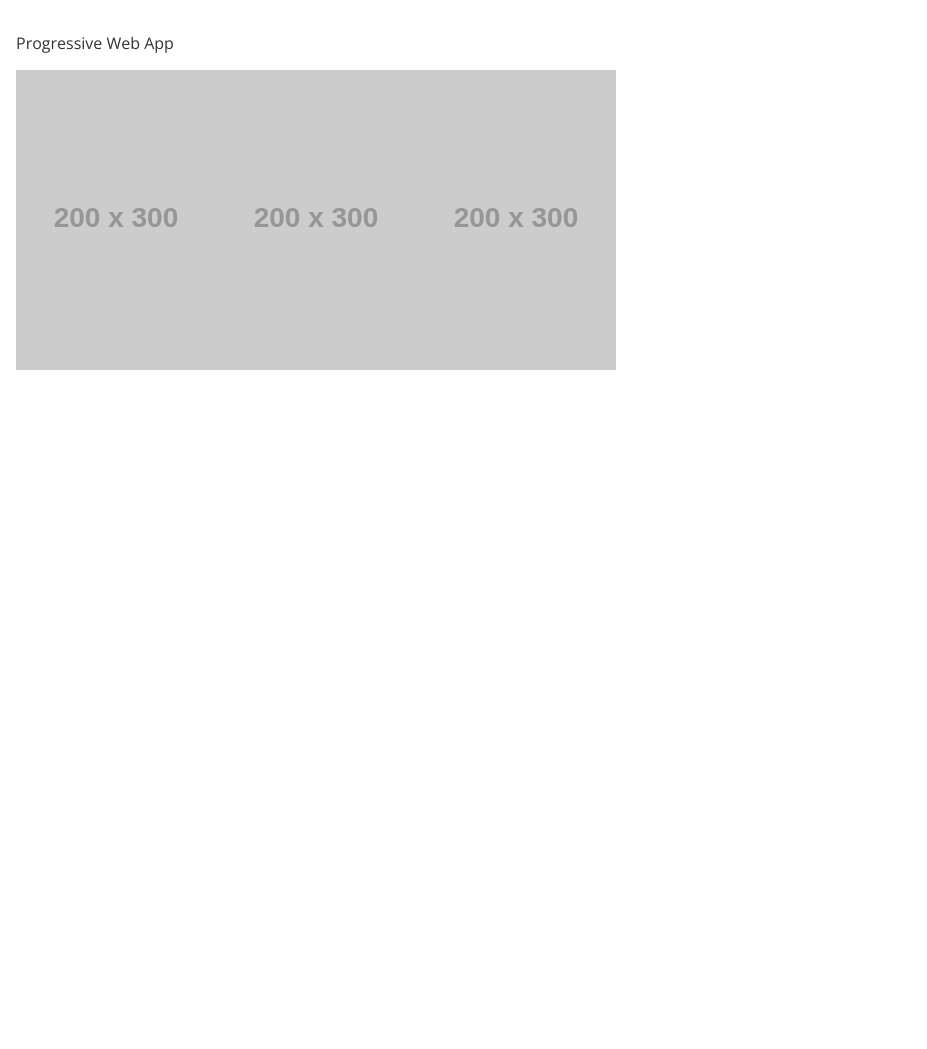
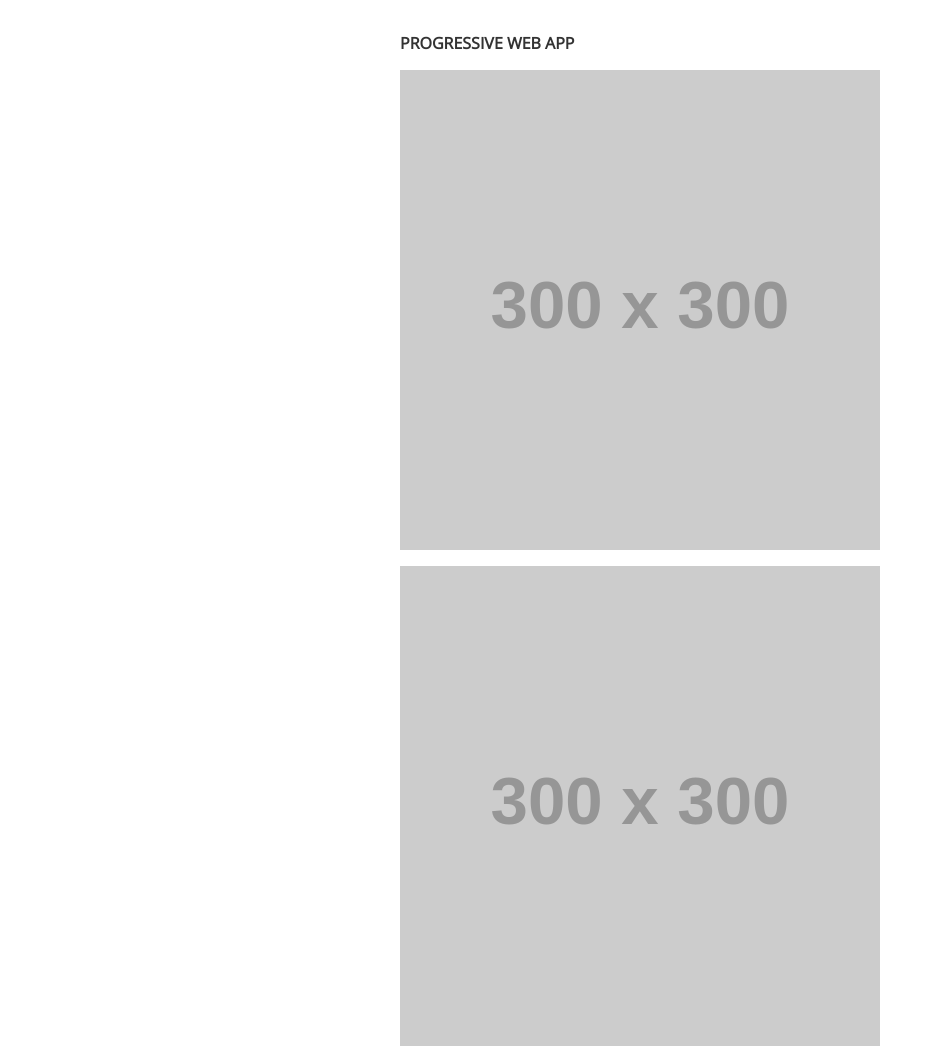
Before and after one commit to frizadiga/pwa-play, a plain HTML site: page index.html in a window 1280 px wide. Shown: the top 1049 px of the page, without its empty margins (0-927 px from the left). Before the commit the page ends 800 px from the top, so only its background shows below. Drawn offline with nearby package versions, Linux system fonts and the light colour scheme; placeholder pictures from the web are drawn by us.

Commit message:
Automated deployment to GitHub Pages: e4df9c469b746cfb1eb5bd0e9a7f6c459d5bac15

```diff
--- a/index.html
+++ b/index.html
@@ -21,7 +21,7 @@
 </style>
 <body>
   <div id="app">
-    <p>
+    <p class="page-title">
       Progressive Web App
     </p>
     <div id="image-list"></div>
--- a/main.css
+++ b/main.css
@@ -8,4 +8,21 @@ html, body {
   display: block;
   color: #333;
   padding: 1rem;
+  margin: auto;
+  max-width: 480px;
 }
+
+#image-list {
+  display: grid;
+  grid-template-columns: 1fr;
+  grid-row-gap: 1rem;
+}
+
+img {
+  width: 100%;
+}
+
+.page-title {
+  font-weight: bold;
+  text-transform: uppercase;
+}
--- a/main.js
+++ b/main.js
@@ -1,8 +1,8 @@
 const registerServiceWorker = async () => {
   if ('serviceWorker' in navigator) {
     try {
-      await navigator.serviceWorker.register('./service-worker.js');
-      console.log('Service Worker: Registered!');
+      const reg = await navigator.serviceWorker.register('./service-worker.js');
+      console.log('Service Worker: Registered!', reg);
     } catch(error) {
       console.log(`Service Worker: Register error ${error}`);
     }
@@ -17,7 +17,7 @@ const insertImageList = () => {
     console.log('loop', i)
     const image = document.createElement('img');
 
-    image.src = 'https://via.placeholder.com/200x300?text=PWA';
+    image.src = `https://via.placeholder.com/300x300?text=${i + 1}`;
     fragment.appendChild(image);
   }
 
```
Also changed, not shown: service-worker.js (+15 -1 lines).
